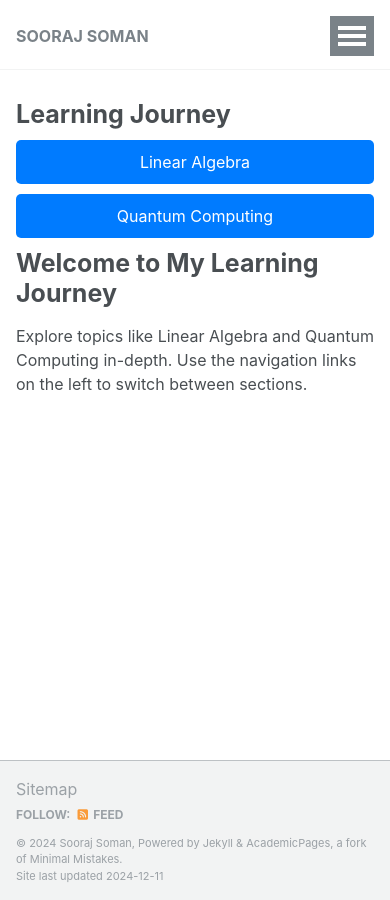
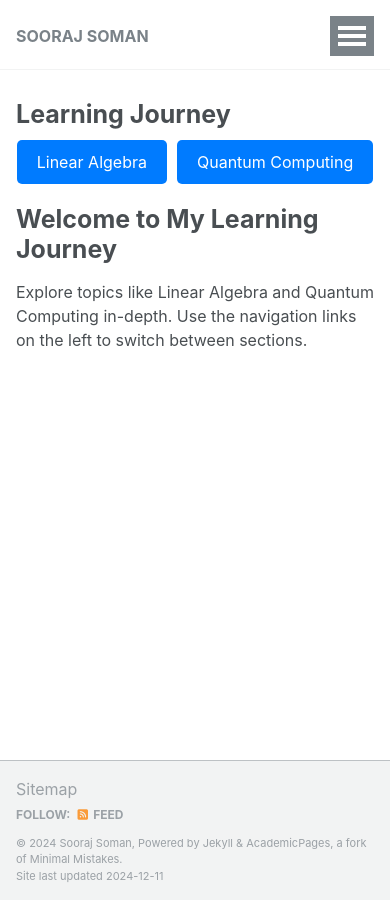
Before and after one commit to soorajss1729/soorajss1729.github.io, a Jekyll site: the page built from _learning/learning.md, in a window 390 px wide. Built offline with Jekyll 4.4.1, drawn with Linux system fonts in a browser that asks for light colours.

Commit message:
Update main.scss

```diff
--- a/assets/css/main.scss
+++ b/assets/css/main.scss
@@ -43,18 +43,34 @@
 
 
 .learning-sidebar a {
-  display: block; /* Make each link its own line */
-  padding: 10px 15px; /* Add some padding for a button-like appearance */
-  margin-bottom: 10px; /* Add spacing between the links */
-  background-color: #007bff; /* Change the background color (blue in this case) */
-  color: #ffffff; /* Set text color to white */
-  text-decoration: none; /* Remove underline from links */
-  font-size: 1rem; /* Adjust font size */
-  border-radius: 5px; /* Add rounded corners */
-  text-align: center; /* Center the text */
-  transition: background-color 0.3s ease; /* Smooth hover effect */
+  display: block;
+  padding: 10px 15px;
+  margin-bottom: 10px;
+  background-color: #007bff; /* Blue background */
+  color: #ffffff; /* White text */
+  text-decoration: none;
+  font-size: 1rem;
+  border-radius: 5px;
+  text-align: center;
+  transition: background-color 0.3s ease;
 }
 
 .learning-sidebar a:hover {
-  background-color: #0056b3; /* Darker blue for hover state */
+  background-color: #0056b3; /* Darker blue on hover */
 }
+
+/* Adjust layout for mobile */
+@media screen and (max-width: 768px) {
+  .learning-sidebar {
+    display: flex;
+    justify-content: center;
+    gap: 10px; /* Add spacing between links */
+    margin-bottom: 20px; /* Add spacing below */
+  }
+
+  .learning-sidebar a {
+    display: inline-block; /* Make links inline for horizontal layout */
+    margin-bottom: 0; /* Remove vertical spacing */
+    padding: 10px 20px; /* Adjust padding for better appearance */
+  }
+}
```
